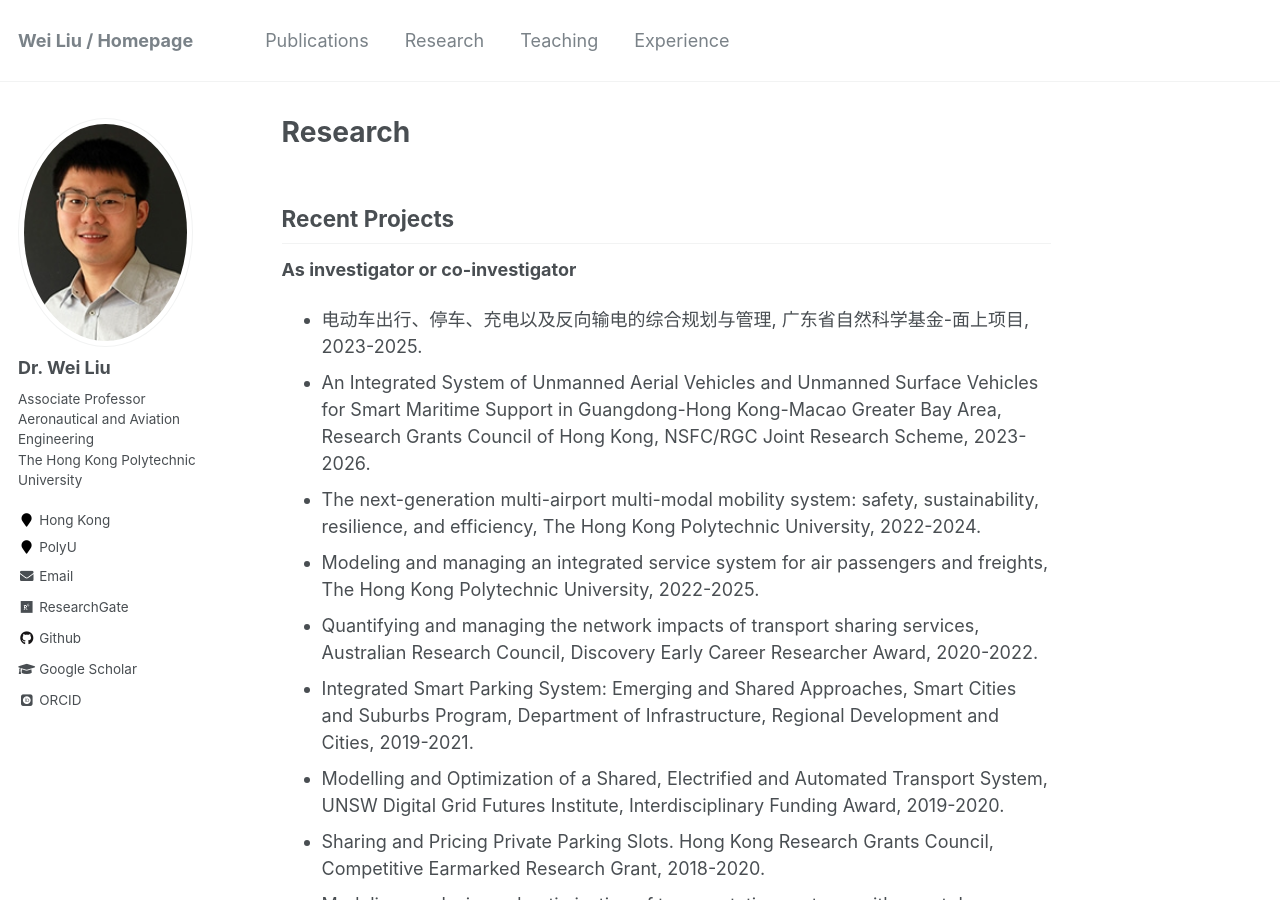
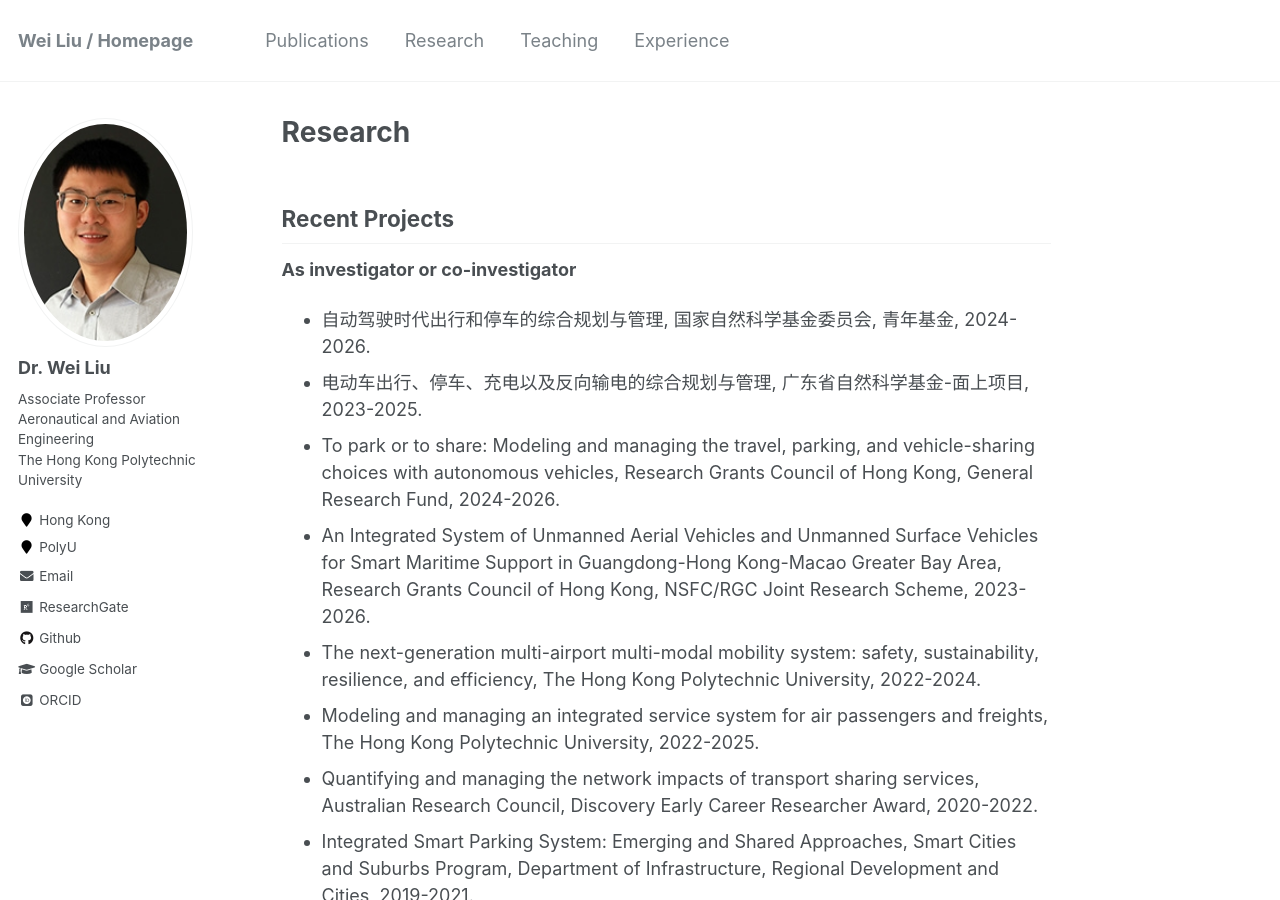
Before and after one commit to weiliu2016/weiliu2016.github.io, a Jekyll site: the page built from _pages/research.md, in a window 1280 px wide and 900 px high. Built offline with Jekyll 4.4.1, drawn with Linux system fonts in a browser that asks for light colours; some web fonts are replaced; some of the changed text lies outside the part shown.

Commit message:
Update research.md

```diff
--- a/_pages/research.md
+++ b/_pages/research.md
@@ -7,8 +7,9 @@ author_profile: true
 Recent Projects
 -----------
 **As investigator or co-investigator**
-
+* 自动驾驶时代出行和停车的综合规划与管理, 国家自然科学基金委员会, 青年基金, 2024-2026.
 * 电动车出行、停车、充电以及反向输电的综合规划与管理, 广东省自然科学基金-面上项目, 2023-2025.
+* To park or to share: Modeling and managing the travel, parking, and vehicle-sharing choices with autonomous vehicles, Research Grants Council of Hong Kong, General Research Fund, 2024-2026.
 * An Integrated System of Unmanned Aerial Vehicles and Unmanned Surface Vehicles for Smart Maritime Support in Guangdong-Hong Kong-Macao Greater Bay Area,  Research Grants Council of Hong Kong, NSFC/RGC Joint Research Scheme, 2023-2026.
 * The next-generation multi-airport multi-modal mobility system: safety, sustainability, resilience, and efficiency, The Hong Kong Polytechnic University, 2022-2024.
 * Modeling and managing an integrated service system for air passengers and freights, The Hong Kong Polytechnic University, 2022-2025.
@@ -44,7 +45,7 @@ Academic services
 * IEEE Transactions on Intelligent Transportation Systems
 * IET Intelligent Transport Systems
 * Networks and Spatial Economics
-* PLOS One
+* Production and Operations Management
 * Research in Transportation Economics
 * Transport Policy
 * Transportation
```
